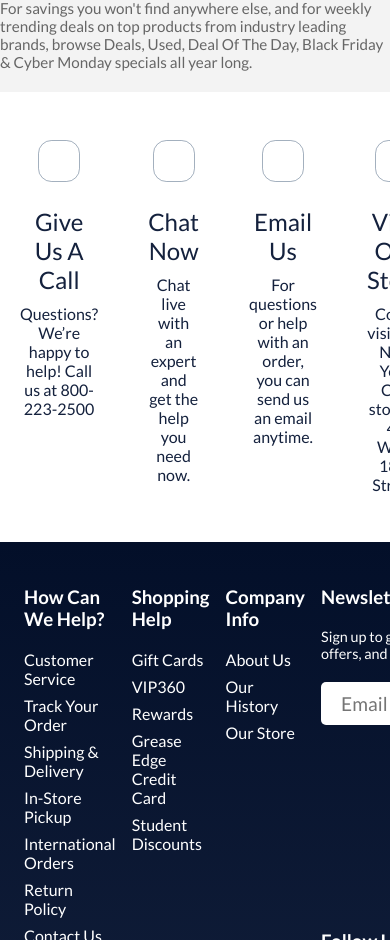
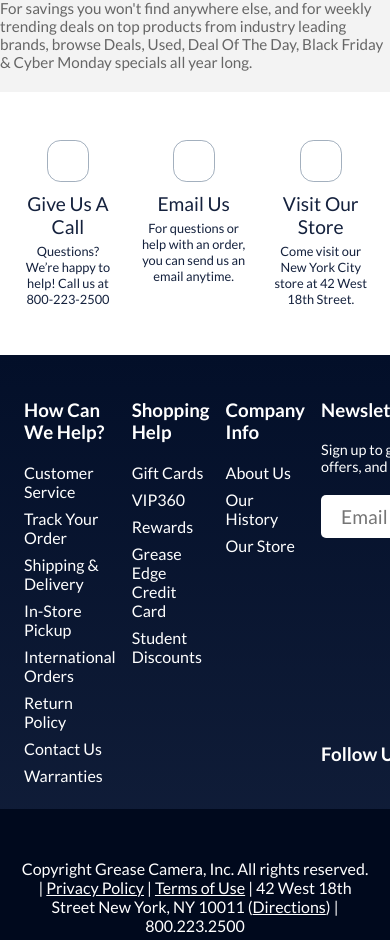
Before and after one commit to alRegus/grease, a React (Create React App) app: page / in a window 390 px wide. Shown: the part 1444-2384 px from the top of the page. Built offline with nearby package versions, Linux system fonts and the light colour scheme; no server answers; the HTML template or start-up script is replaced by a standard one.

Commit message:
responsive for Help and HelpPart components + litttle tweak for fonts in CategoryPage

```diff
--- a/src/components/help/Help.js
+++ b/src/components/help/Help.js
@@ -12,25 +12,25 @@ export default function Help() {
             icon="fa-solid fa-phone-flip"
             header="Give Us A Call"
             description="Questions? We’re happy to help! Call us at 800-223-2500"
-            linkTo=""
+            linkTo="#"
           />
-          <HelpPart
+          {/* <HelpPart
             icon="fa-solid fa-comment"
             header="Chat Now"
             description="Chat live with an expert and get the help you need now."
             linkTo=""
-          />
+          /> */}
           <HelpPart
             icon="fa-solid fa-envelope"
             header="Email Us"
             description="For questions or help with an order, you can send us an email anytime."
-            linkTo=""
+            linkTo="/help/contactUs"
           />
           <HelpPart
             icon="fa-solid fa-location-dot"
             header="Visit Our Store"
             description="Come visit our New York City store at 42 West 18th Street."
-            linkTo=""
+            linkTo="/info/store"
           />
         </ul>
       </nav>
--- a/src/components/help/Help.module.scss
+++ b/src/components/help/Help.module.scss
@@ -37,3 +37,30 @@
     }
   }
 }
+
+@media (max-width: 476px) {
+  .help-section {
+    nav {
+      ul {
+        gap: 20px;
+        li {
+          a {
+            i {
+              font-size: 2rem;
+            }
+            div {
+              padding-top: 10px;
+              h2 {
+                font-size: 1.2rem;
+                padding-bottom: 5px;
+              }
+              p {
+                font-size: 0.8rem;
+              }
+            }
+          }
+        }
+      }
+    }
+  }
+}
--- a/src/components/help/HelpPart.js
+++ b/src/components/help/HelpPart.js
@@ -1,15 +1,16 @@
 import React from "react";
+import { Link } from "react-router-dom";
 
 export default function HelpPart({ icon, header, description, linkTo }) {
   return (
     <li>
-      <a href={linkTo}>
+      <Link to={linkTo}>
         <i className={icon}></i>
         <div>
           <h2>{header}</h2>
           <p>{description}</p>
         </div>
-      </a>
+      </Link>
     </li>
   );
 }
--- a/src/pages/CategoryPage.module.scss
+++ b/src/pages/CategoryPage.module.scss
@@ -111,6 +111,14 @@ section {
 
 @media (max-width: 636px) {
   section {
+    .categories {
+      h1 {
+        font-size: 2rem;
+      }
+      h2 {
+        font-size: 1rem;
+      }
+    }
     .brands {
       div {
         a {
```
